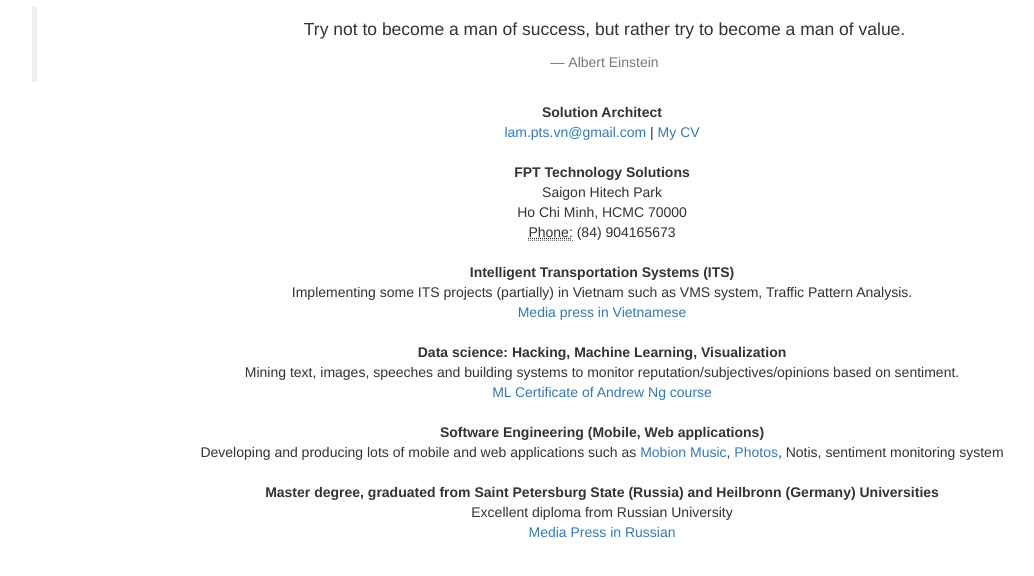
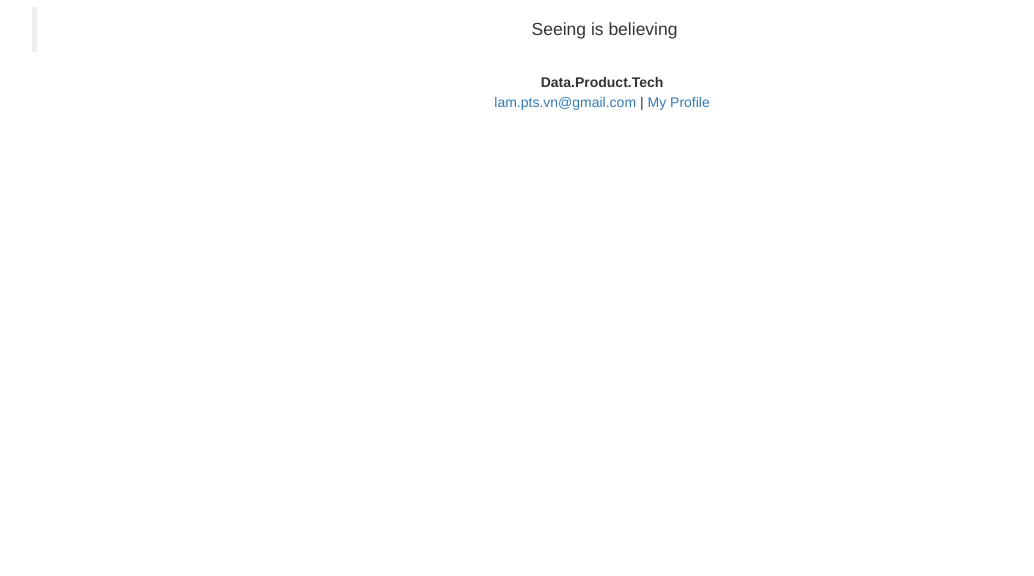
Before and after one commit to lampts/lampts-old.github.io, a plain HTML site: page index.html in a window 1280 px wide. Shown: the part 196-772 px from the top of the page, without its empty margins (38-1072 px from the left). Drawn offline with nearby package versions, Linux system fonts and the light colour scheme.

Commit message:
Update index.html

```diff
--- a/index.html
+++ b/index.html
@@ -9,45 +9,17 @@
   </head>
 <body>
 	<div class="container" align="center">
- 		<img src="https://dl.dropboxusercontent.com/u/26951547/academic/lam2011-02.png" alt="LamP" class="img-circle" style="width: 140px; height: 140px;">
+ 		<img src="https://media-exp1.licdn.com/dms/image/C5103AQHXbLNyt14Nqw/profile-displayphoto-shrink_200_200/0?e=1593043200&v=beta&t=_GqhCvhn48G0uQo9XjKudIsg7LBANCOLSToF-W5MaRU" alt="LamP" class="img-circle" style="width: 140px; height: 140px;">
   		<h2>Pham Thanh Lam</h2>
 
   		<blockquote>
-  			<p>Try not to become a man of success, but rather try to become a man of value.</p>
-  			<footer>Albert Einstein</footer>
+  			<p>Seeing is believing</p>
 		</blockquote>
 
 		<address>
-  			<strong>Solution Architect</strong><br>
-  				<a href="mailto:#">lam.pts.vn@gmail.com</a> | <a href="https://docs.google.com/document/d/107fvJtMcAXvj2smrviYX_l6R7TN4KHPAvTk2TEulPCw/edit?usp=sharing">My CV</a>
+  			<strong>Data.Product.Tech</strong><br>
+  				<a href="mailto:#">lam.pts.vn@gmail.com</a> | <a href="https://www.linkedin.com/in/lam-pham-thanh-1428602b/">My Profile</a>
 		</address>
-
-		<address>
-  			<strong>FPT Technology Solutions</strong><br>
-  			Saigon Hitech Park<br>
-  			Ho Chi Minh, HCMC 70000<br>
-  		<abbr title="Mobile">Phone:</abbr> (84) 904165673
-		</address>
-
-		<dl>
-  			<dt>Intelligent Transportation Systems (ITS)</dt>
-  			<dd>Implementing some ITS projects (partially) in Vietnam such as VMS system, Traffic Pattern Analysis.<br>
-  			<a href="http://chungta.vn/tin-tuc/cong-nghe/2012/10/cong-nghe-cua-fpt-gop-phan-giam-ket-xe/">Media press in Vietnamese</a></dd>
-		</dl>
-		<dl>
-  			<dt>Data science: Hacking, Machine Learning, Visualization</dt>
-  			<dd>Mining text, images, speeches and building systems to monitor reputation/subjectives/opinions based on sentiment. <br>
-  			<a href="https://dl.dropboxusercontent.com/u/26951547/academic/Coursera%20ml%202014.pdf">ML Certificate of Andrew Ng course</a></dd>
-		</dl>
-		<dl>
-  			<dt>Software Engineering (Mobile, Web applications)</dt>
-  			<dd>Developing and producing lots of mobile and web applications such as <a href="http://web.music.mobion.com/">Mobion Music</a>, <a href="http://photoapp.mobion.com/">Photos</a>, Notis, sentiment monitoring system</dd>
-		</dl>
-		<dl>
-  			<dt>Master degree, graduated from Saint Petersburg State (Russia) and Heilbronn (Germany) Universities</dt>
-  			<dd>Excellent diploma from Russian University <br>
-  				<a href="http://spbu.ru/component/content/article?id=1433">Media Press in Russian</a></dd>
-		</dl>
 
   	</div>
 
```
